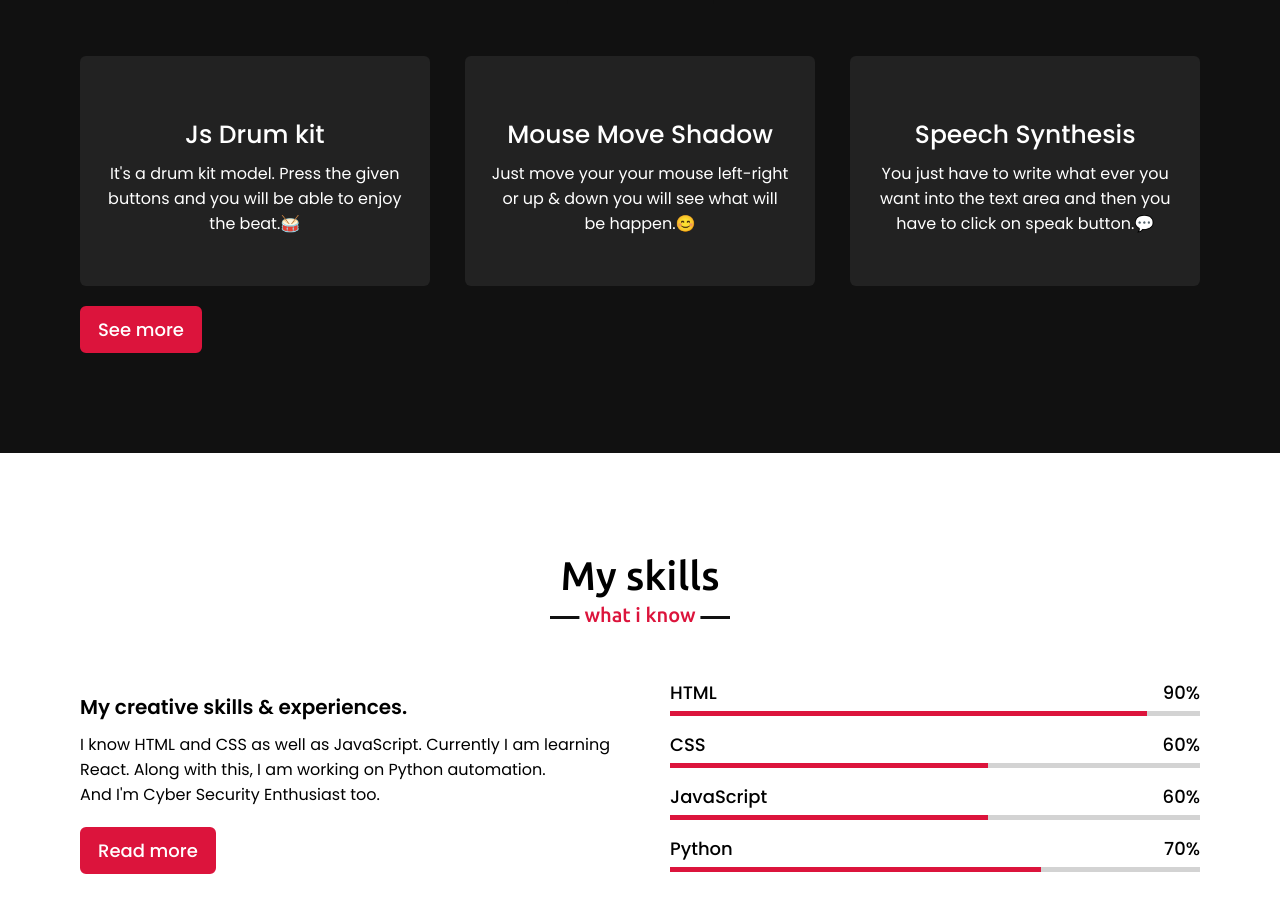
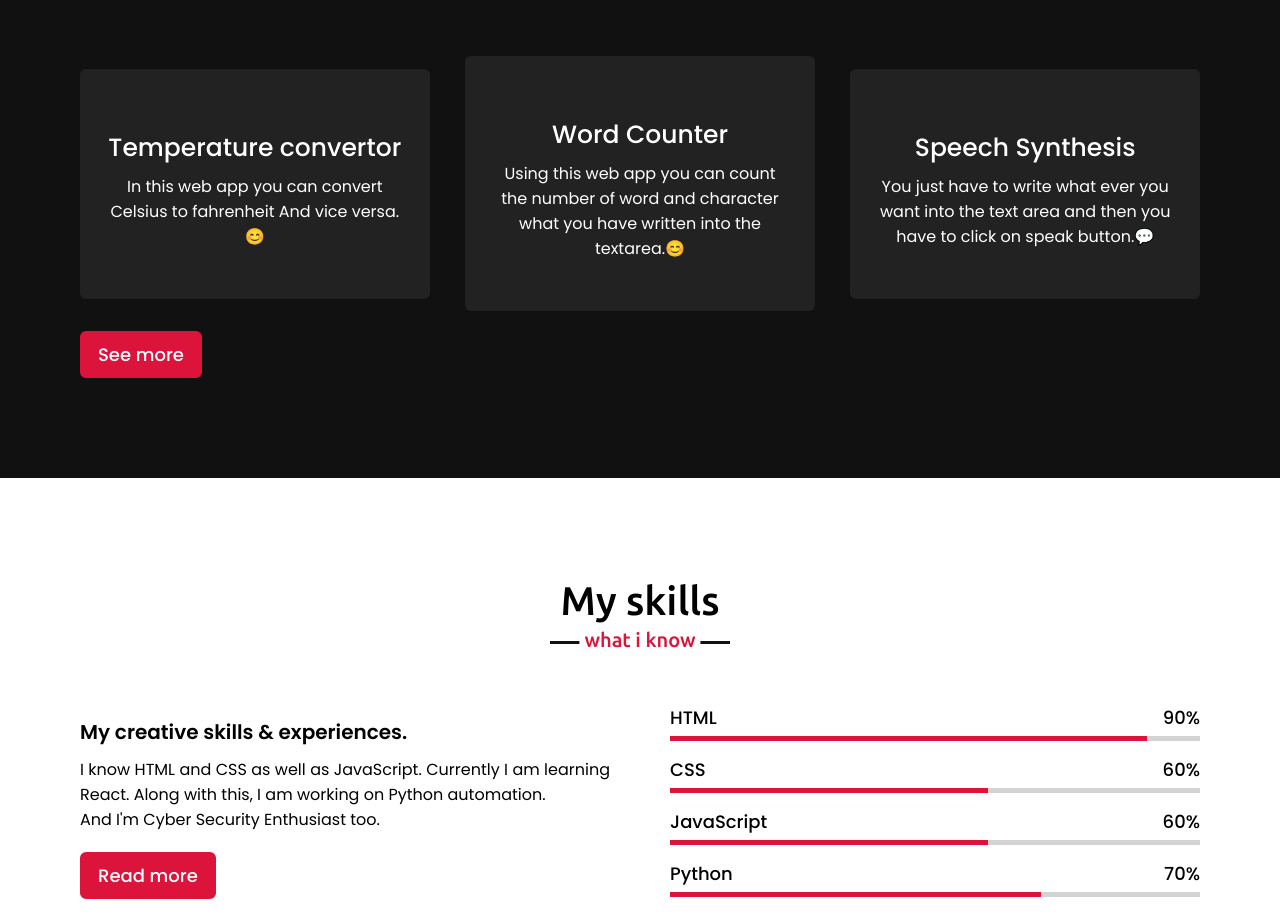
Before and after one commit to sadabjr/new-portfolio2022, a plain HTML site: page index.html in a window 1280 px wide. Shown: the part 1703-2618 px from the top of the page. Drawn offline with nearby package versions, Linux system fonts and the light colour scheme.

Commit message:
commit 3
deleted some unwanted files and added some new projects

```diff
--- a/index.html
+++ b/index.html
@@ -102,11 +102,10 @@
             <div class="box">
               <!-- Project 1 -->
 
-              <a href="./projects/Drum Kit/index.html">
-                <div class="text">Js Drum kit</div>
+              <a href="./projects/Temperature.html">
+                <div class="text">Temperature convertor</div>
                 <p>
-                  It's a drum kit model. Press the given buttons and you will be
-                  able to enjoy the beat.🥁
+                  In this web app you can convert Celsius to fahrenheit And vice versa.😊
                 </p>
               </a>
             </div>
@@ -116,11 +115,10 @@
 
           <div class="card">
             <div class="box">
-              <a href="./projects/16 - Mouse Move Shadow/index-FINISHED.html">
-                <div class="text">Mouse Move Shadow</div>
+              <a href="./projects/word_counter.html">
+                <div class="text">Word Counter</div>
                 <p>
-                  Just move your your mouse left-right or up & down you will see
-                  what will be happen.😊
+                  Using this web app you can count the number of word and character what you have written into the textarea.😊
                 </p>
               </a>
             </div>
```
Also changed, not shown: images/1140535.jpg (deleted), images/2119.jpg (deleted), images/banner.jpg (deleted).
